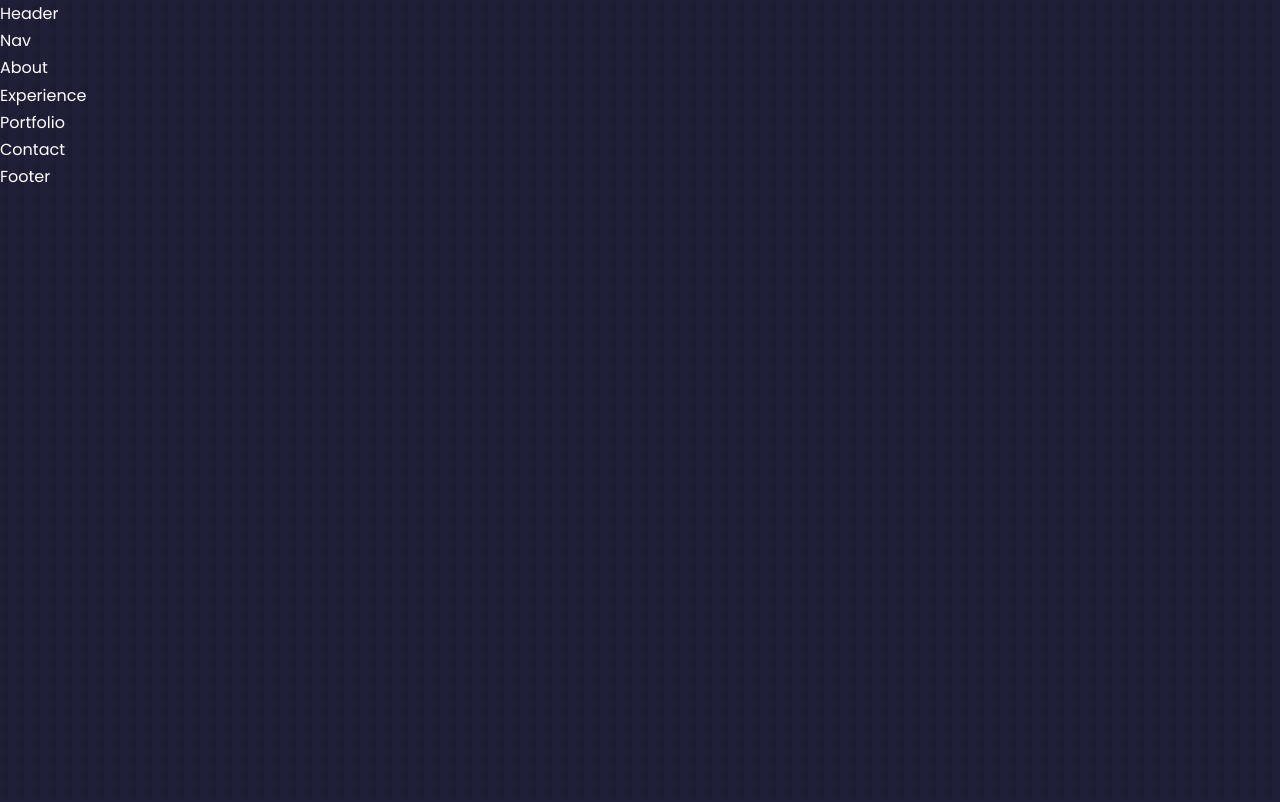
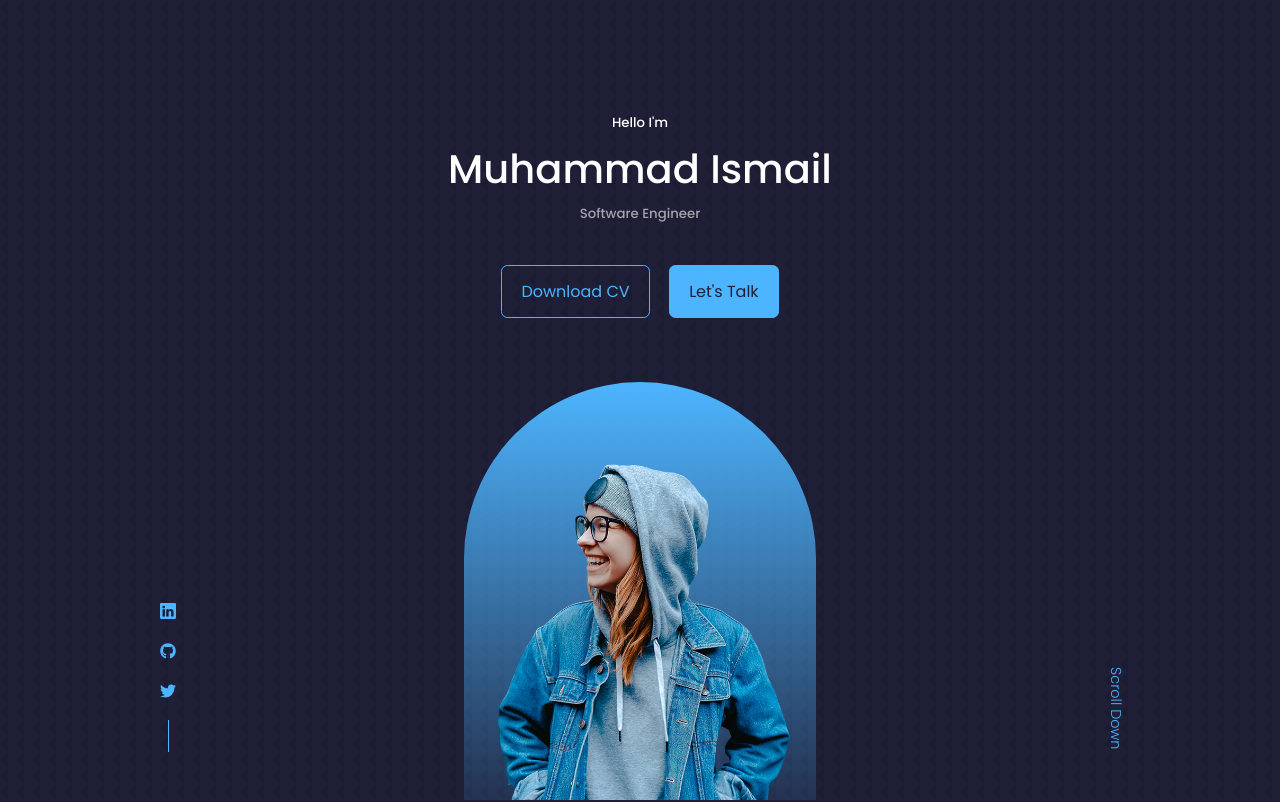
Before and after one commit to Ismail-butt/Ismail-butt.github.io, a React (Create React App) app: page / in a window 1280 px wide. Shown: the top 802 px of the page. Built offline with nearby package versions, Linux system fonts and the light colour scheme.

Commit message:
Header Done!

```diff
--- a/package.json
+++ b/package.json
@@ -10,6 +10,7 @@
     "gh-pages": "^4.0.0",
     "react": "^18.2.0",
     "react-dom": "^18.2.0",
+    "react-icons": "^4.4.0",
     "react-scripts": "5.0.1",
     "save-dev": "^0.0.1-security",
     "web-vitals": "^2.1.4"
--- /dev/null
+++ b/src/components/header/CTA.jsx
@@ -0,0 +1,17 @@
+import React from 'react'
+import Resume from "../../assets/Ismail's Resume.pdf"
+
+const CTA = () => {
+  return (
+    <div className='cta'>
+      <a href={Resume} download className='btn'>
+        Download CV
+      </a>
+      <a href='#contact' className='btn btn-primary'>
+        Let's Talk
+      </a>
+    </div>
+  )
+}
+
+export default CTA
--- a/src/components/header/Header.jsx
+++ b/src/components/header/Header.jsx
@@ -1,7 +1,28 @@
 import './header.css'
+import CTA from './CTA'
+import Me from '../../assets/me.png'
+import HeaderSocials from './HeaderSocials'
 
 const Header = () => {
-  return <div>Header</div>
+  return (
+    <header>
+      <div className='container header__container'>
+        <h5>Hello I'm</h5>
+        <h1>Muhammad Ismail</h1>
+        <h5 className='text-light'>Software Engineer</h5>
+        <CTA />
+        <HeaderSocials />
+
+        <div className='me'>
+          <img src={Me} alt='me' />
+        </div>
+
+        <a href='#contact' className='scroll__down'>
+          Scroll Down
+        </a>
+      </div>
+    </header>
+  )
 }
 
 export default Header
--- /dev/null
+++ b/src/components/header/HeaderSocials.jsx
@@ -0,0 +1,29 @@
+import { BsLinkedin } from 'react-icons/bs'
+import { FaGithub } from 'react-icons/fa'
+import { FaTwitter } from 'react-icons/fa'
+
+const HeaderSocials = () => {
+  return (
+    <div className='header__socials'>
+      <a
+        href='https://www.linkedin.com/in/mismaildev/'
+        rel='noreferrer'
+        target='_blank'
+      >
+        <BsLinkedin />
+      </a>
+      <a href='https://github.com/Ismail-butt' rel='noreferrer' target='_blank'>
+        <FaGithub />
+      </a>
+      <a
+        href='https://twitter.com/ismailbutt2001'
+        rel='noreferrer'
+        target='_blank'
+      >
+        <FaTwitter />
+      </a>
+    </div>
+  )
+}
+
+export default HeaderSocials
--- a/src/components/header/header.css
+++ b/src/components/header/header.css
@@ -0,0 +1,80 @@
+header {
+  height: 100vh;
+  padding-top: 7rem;
+  overflow: hidden;
+}
+
+.header__container {
+  text-align: center;
+  height: 100%;
+  position: relative;
+}
+
+/* CTA Styles */
+.cta {
+  margin-top: 2.5rem;
+  display: flex;
+  gap: 1.2rem;
+  justify-content: center;
+}
+
+/* Header Social Styles */
+.header__socials {
+  display: flex;
+  flex-direction: column;
+  align-items: center;
+  gap: 0.8rem;
+  position: absolute;
+  left: 0;
+  bottom: 3rem;
+}
+
+.header__socials::after {
+  content: '';
+  width: 1px;
+  height: 2rem;
+  background: var(--color-primary);
+}
+
+/* ME Styles */
+.me {
+  background: linear-gradient(var(--color-primary), transparent);
+  width: 22rem;
+  height: 30rem;
+  position: absolute;
+  left: calc(50% - 11rem);
+  /* left: 50%;
+    transform: translateX(-50%); */
+  margin-top: 4rem;
+  border-radius: 12rem 12rem 0 0;
+  overflow: hidden;
+  padding: 5rem 1.5rem 1.5rem 1.5rem;
+}
+
+/* Scroll Down Styles */
+.scroll__down {
+  position: absolute;
+  right: -2.3rem;
+  bottom: 5rem;
+  transform: rotate(90deg);
+  font-weight: 300;
+  font-size: 0.9rem;
+}
+
+/* Medium Devices */
+@media screen and (max-width: 1024px) {
+  header {
+    height: 68vh;
+  }
+}
+/* Small Devices */
+@media screen and (max-width: 600px) {
+  header {
+    height: 100vh;
+  }
+
+  .header__socials,
+  .scroll__down {
+    display: none;
+  }
+}
```
Also changed, not shown: 1 other file (tests, documents, lock files or other folders).
